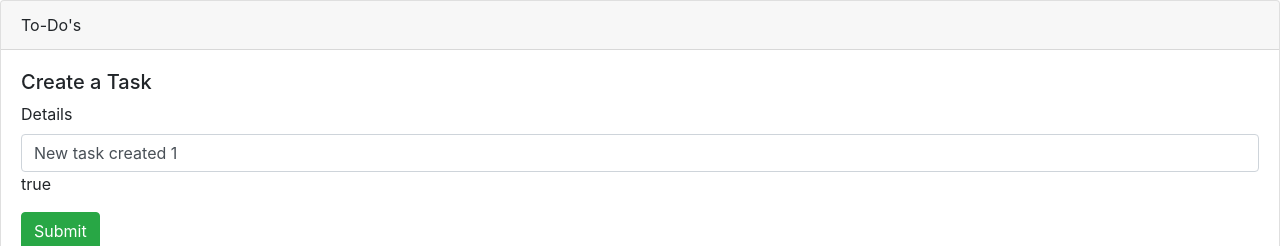
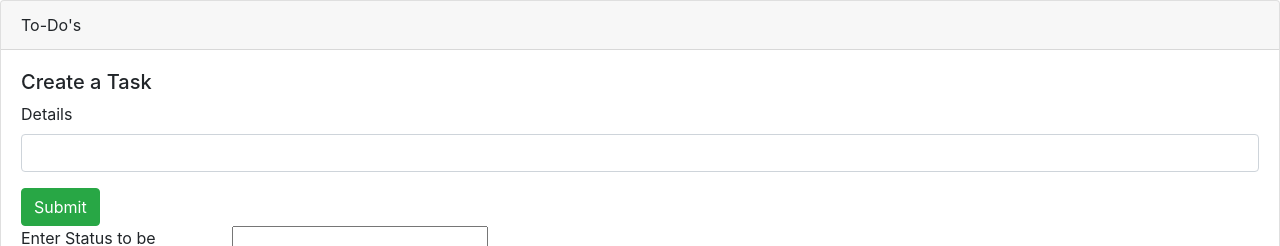
Before and after one commit to amitiamity/ToDoAppFrontEnd, an Angular app: page / in a window 1280 px wide. Shown: the top 246 px of the page. Built offline with nearby package versions, Linux system fonts and the light colour scheme; no server answers.

Commit message:
validating field with error message using dirty and invalid

```diff
--- a/src/app/task/forms/task-class.ts
+++ b/src/app/task/forms/task-class.ts
@@ -1,5 +1,5 @@
 export class TaskClass {
   constructor(
-    public details: string
+    public details?: string
   ) {}
 }
--- a/src/app/task/forms/task-form.component.html
+++ b/src/app/task/forms/task-form.component.html
@@ -2,20 +2,11 @@
     <form #taskForm="ngForm">
       <div class="form-group">
         <label for="details">Details</label>
-        <input #field="ngModel" type="text" class="form-control" id="details" name="details"
+        <input #detailsfield="ngModel" type="text" class="form-control" id="details" name="details"
          [(ngModel)] ="taskObject.details" required>
-         <!--
-         //old apporach of two way data binding
-           [ngModel] ="taskObject.details" (ngModelChange)="taskObject.details=$event" required>
-
-           when we need to call a function on two way data binding, then we can use old syntax as below :
-
-           [ngModel] = "taskObject.details" (ngModelChange)="function1()"
-
-
-          -->
-       		 {{field.valid}}
-
+         <div *ngIf="detailsfield.invalid && detailsfield.dirty" class="alert alert-danger">
+         	This field is required.
+         </div>
       </div>
 
       <button type="submit" class="btn btn-success">Submit</button>
--- a/src/app/task/forms/task-form.component.ts
+++ b/src/app/task/forms/task-form.component.ts
@@ -10,7 +10,7 @@ export class TaskFormComponent implements OnInit {
 
   submitted = false;
   onSubmit(){this.submitted = true}
-  taskObject = new TaskClass("New task created 1");
+  taskObject = new TaskClass();
 
   constructor() { }
 
```
